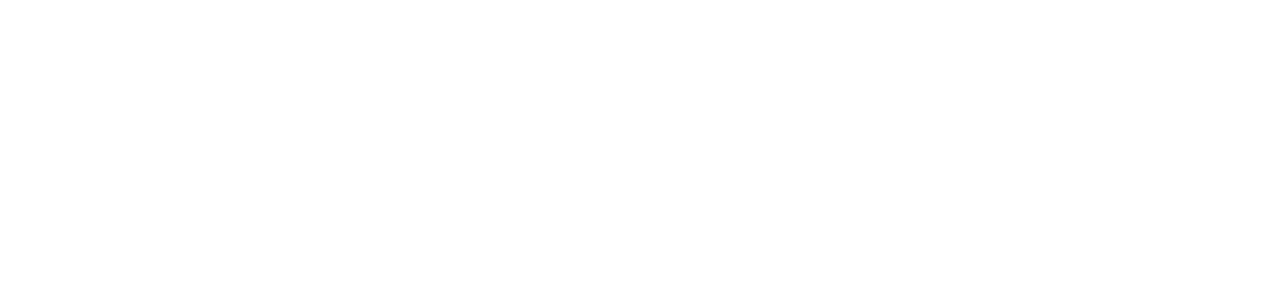
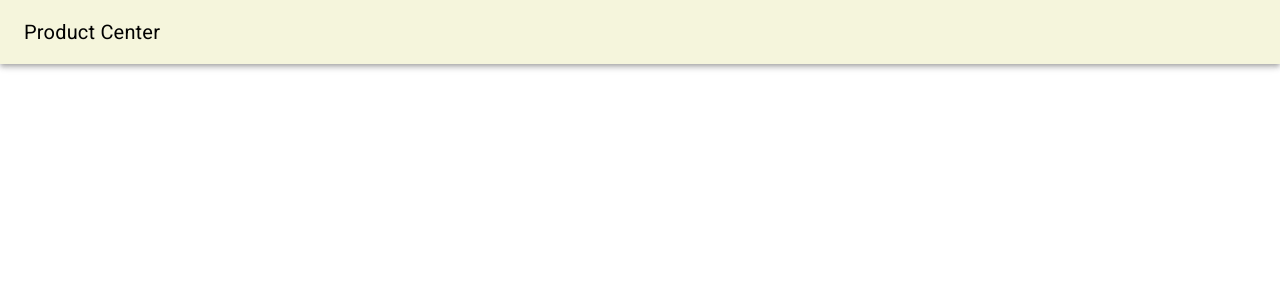
Before and after one commit to WayneA330/products-website, a React (Create React App) app in the folder products-list/: page / in a window 1280 px wide. Shown: the top 300 px of the page. Built offline with nearby package versions, Linux system fonts and the light colour scheme.

Commit message:
Navbar done

```diff
--- a/products-list/package.json
+++ b/products-list/package.json
@@ -3,11 +3,17 @@
   "version": "0.1.0",
   "private": true,
   "dependencies": {
+    "@emotion/react": "^11.9.3",
+    "@emotion/styled": "^11.9.3",
+    "@mui/icons-material": "^5.8.4",
+    "@mui/material": "^5.8.7",
+    "@mui/styles": "^5.8.7",
     "@testing-library/jest-dom": "^5.16.4",
     "@testing-library/react": "^13.3.0",
     "@testing-library/user-event": "^13.5.0",
     "react": "^18.2.0",
     "react-dom": "^18.2.0",
+    "react-router-dom": "^6.3.0",
     "react-scripts": "5.0.1",
     "web-vitals": "^2.1.4"
   },
--- a/products-list/public/index.html
+++ b/products-list/public/index.html
@@ -16,7 +16,7 @@
     />
     <title>React App</title>
   </head>
-  <body style="font-family: Roboto">
+  <body style="font-family: Roboto; margin: 0; padding: 0">
     <noscript>You need to enable JavaScript to run this app.</noscript>
     <div id="root"></div>
   </body>
--- a/products-list/src/App.js
+++ b/products-list/src/App.js
@@ -1,7 +1,14 @@
+import { Routes, Route } from "react-router-dom";
+import Details from "./page/Details";
+import Home from "./page/Home";
+
 function App() {
   return (
     <>
-      <div></div>
+      <Routes>
+        <Route path="/" element={<Home />} />
+        <Route path="/:product_details" element={<Details />} />
+      </Routes>
     </>
   );
 }
--- /dev/null
+++ b/products-list/src/components/Navbar.jsx
@@ -0,0 +1,34 @@
+import React from "react";
+import { makeStyles } from "@mui/styles";
+import { AppBar, Toolbar, Typography } from "@mui/material";
+import { Link } from "react-router-dom";
+
+const useStyles = makeStyles({
+  navbar: {
+    backgroundColor: "beige",
+  },
+  navbar_title: {
+    color: "black",
+    fontSize: "20px !important",
+  },
+});
+
+const Navbar = () => {
+  const classes = useStyles();
+
+  return (
+    <>
+      <AppBar position="static">
+        <Toolbar className={classes.navbar}>
+          <Typography className={classes.navbar_title}>
+            <Link to="/" style={{ textDecoration: "none", color: "black" }}>
+              Product Center
+            </Link>
+          </Typography>
+        </Toolbar>
+      </AppBar>
+    </>
+  );
+};
+
+export default Navbar;
--- a/products-list/src/index.js
+++ b/products-list/src/index.js
@@ -1,10 +1,13 @@
 import React from "react";
 import ReactDOM from "react-dom/client";
 import App from "./App";
+import { BrowserRouter } from "react-router-dom";
 
 const root = ReactDOM.createRoot(document.getElementById("root"));
 root.render(
   <React.StrictMode>
-    <App />
+    <BrowserRouter>
+      <App />
+    </BrowserRouter>
   </React.StrictMode>
 );
--- /dev/null
+++ b/products-list/src/page/Details.jsx
@@ -0,0 +1,14 @@
+import React from "react";
+import { useLocation } from "react-router-dom";
+
+const Details = () => {
+  //   const location = useLocation();
+  //   const state = location.state;
+  return (
+    <>
+      <div>Details</div>
+    </>
+  );
+};
+
+export default Details;
--- /dev/null
+++ b/products-list/src/page/Home.jsx
@@ -0,0 +1,20 @@
+import React from "react";
+import { Link } from "react-router-dom";
+import Navbar from "../components/Navbar";
+
+const Home = () => {
+  return (
+    <>
+      <Navbar />
+    </>
+  );
+};
+
+export default Home;
+
+// eslint-disable-next-line
+{
+  /* <Link to={`${item}-${id}`} state={mock}>
+Go to product details
+</Link> */
+}
```
Also changed, not shown: 2 other files (tests, documents, lock files or other folders).
